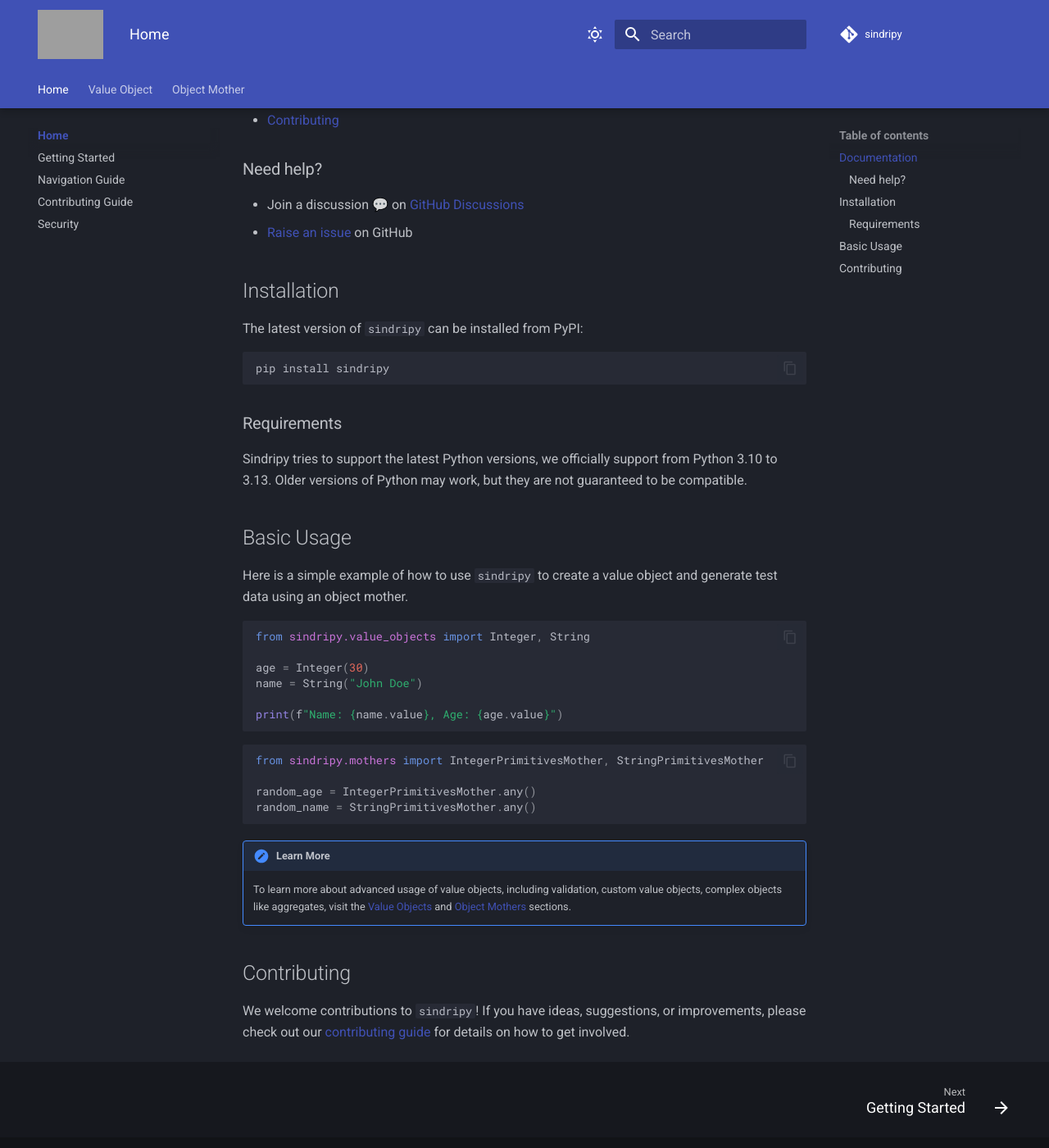
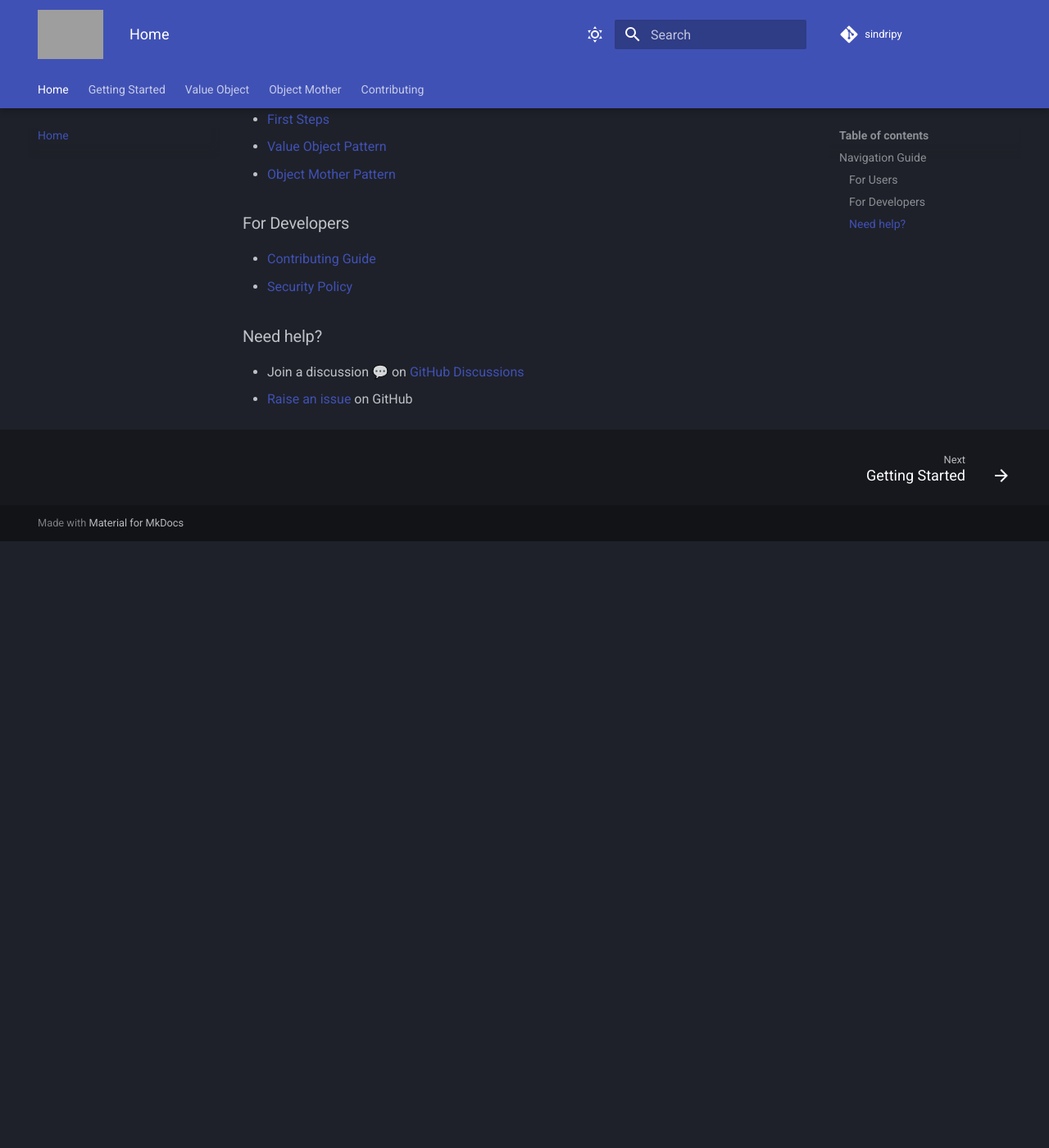
Before and after one commit to dimanu-py/sindri, an MkDocs documentation site: the page built from docs/home/index.md, in a window 1280 px wide and 1400 px high, scrolled down 863 px. Shown: the whole window at 82% size. Built offline with MkDocs 1.6.1 and Material for MkDocs 9.7.7, drawn with Linux system fonts in a browser that asks for light colours; comment, search, counter and statistics services are not loaded; after the commit the page ends 1523 px from its top, so only the background shows below that; some of the changed text lies outside the part shown; grey boxes are pictures that could not be loaded.

Commit message:
docs: reorganize documentation of the library
- Keep home page simpler and direct with navigation guide
- Move getting started section to a tab to keep first steps when using the library more accessible
- Add new tab with contributing section

````diff
--- a/docs/home/contributing_guide.md
+++ b/docs/contributing/contributing_guide.md
@@ -1,4 +1,4 @@
-# Contributing
+# How to Contribute
 
 First off, **thank you** for wanting to improve **sindripy** package! Whether you're fixing a typo or building a whole new feature,
 your help makes the library better for everyone.
--- a/docs/home/index.md
+++ b/docs/home/index.md
@@ -3,9 +3,6 @@
 <div align="center">
   <strong>Easy use and customizable implementation for Value Object and Object Mother patterns.</strong>
 </div>
-
-!!! tip "Created with Instant Python"
-    This project was generated using [Instant Python](https://dimanu-py.github.io/instant-python/home/), a fast, easy and reliable project generator for Python projects.
 
 <div align="center"><table><tr><td>
 Sindripy replaces ad hoc primitives and fragile validators with a consistent Value Object and Aggregate
@@ -30,15 +27,24 @@
 
 </td></tr></table></div>
 
-## Documentation
+!!! tip "Created with Instant Python"
+    This project was generated using [Instant Python](https://dimanu-py.github.io/instant-python/home/), a fast, easy and reliable project generator for Python projects.
 
-This section provides a high-level overview of the `sindripy` library, its features, and how to get started.
-For detailed instructions and examples, please refer to the [Value Objects](../value_objects/index.md)
-and [Object Mothers](../object_mothers/index.md) sections.
+## Navigation Guide
 
-- [Installation](#installation)
-- [Basic Usage](#basic-usage)
-- [Contributing](#contributing)
+This section provides a high-level overview of the `sindripy` documentation so you can find quickly what you need.
+
+### For Users
+
+- [Installation]
+- [First Steps]
+- [Value Object Pattern]
+- [Object Mother Pattern]
+
+### For Developers
+
+- [Contributing Guide]
+- [Security Policy]
 
 ### Need help?
 
@@ -47,46 +53,9 @@
 
 [GitHub Discussions]: https://github.com/dimanu-py/sindri/discussions
 [GitHub Issues]: https://github.com/dimanu-py/sindri/issues
-
-## Installation
-
-The latest version of `sindripy` can be installed from PyPI:
-
-```bash
-pip install sindripy
-```
-
-### Requirements
-
-Sindripy tries to support the latest Python versions, we officially support from Python 3.10 to 3.13.
-Older versions of Python may work, but they are not guaranteed to be compatible.
-
-## Basic Usage
-
-Here is a simple example of how to use `sindripy` to create a value object and generate test data using an object mother.
-
-```python
-from sindripy.value_objects import Integer, String
-
-age = Integer(30)
-name = String("John Doe")
-
-print(f"Name: {name.value}, Age: {age.value}")
-```
-
-```python
-from sindripy.mothers import IntegerPrimitivesMother, StringPrimitivesMother
-
-random_age = IntegerPrimitivesMother.any()
-random_name = StringPrimitivesMother.any()
-```
-
-!!! note "Learn More"
-    To learn more about advanced usage of value objects, including validation, custom value objects,
-    complex objects like aggregates, visit the [Value Objects](../value_objects/index.md)
-    and [Object Mothers](../object_mothers/index.md) sections.
-
-## Contributing
-
-We welcome contributions to `sindripy`! If you have ideas, suggestions, or improvements, please check out our
-[contributing guide](contributing_guide.md) for details on how to get involved.
+[Installation]: ../getting_started/installation.md
+[First Steps]: ../getting_started/first_steps.md
+[Value Object Pattern]: ../value_objects/index.md
+[Object Mother Pattern]: ../object_mothers/index.md
+[Contributing Guide]: ../contributing/contributing_guide.md
+[Security Policy]: ../contributing/security.md
--- a/mkdocs.yml
+++ b/mkdocs.yml
@@ -69,12 +69,11 @@
       primary: '#B4BEFE'
       accent: '#FAB387'
 nav:
-  - Home:
-      - home/index.md
-      - Getting Started: home/getting_started.md
-      - Navigation Guide: home/navigation_guide.md
-      - Contributing Guide: home/contributing_guide.md
-      - Security: home/security.md
+  - Home: home/index.md
+  - Getting Started:
+      - getting_started/index.md
+      - Installation: getting_started/installation.md
+      - First Steps: getting_started/first_steps.md
   - Value Object:
       - value_objects/index.md
       - Built-in Value Objects: value_objects/built_in_vo.md
@@ -85,3 +84,6 @@
       - object_mothers/index.md
       - Built-in Mothers: object_mothers/built_in_mothers.md
       - Customizing Mothers: object_mothers/customizing_mothers.md
+  - Contributing:
+      - How to Contribute: contributing/contributing_guide.md
+      - Security Policy: contributing/security.md
````
Also changed, not shown: docs/getting_started/first_steps.md (added, +54 -0 lines), docs/getting_started/index.md (added, +19 -0 lines), docs/getting_started/installation.md (added, +27 -0 lines), docs/home/getting_started.md (deleted, +0 -74 lines), docs/home/navigation_guide.md (deleted, +0 -14 lines), docs/contributing/security.md (renamed from docs/home/security.md).
